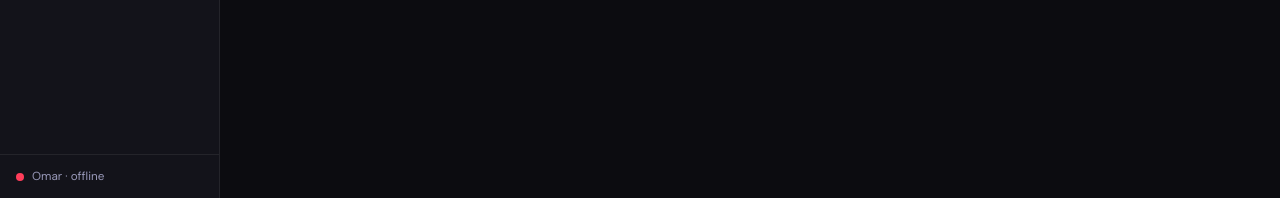
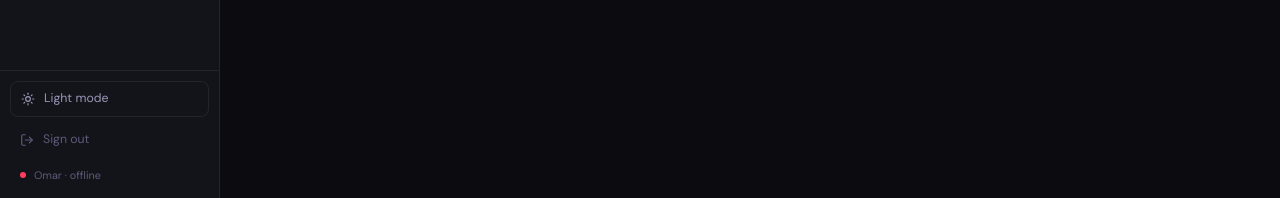
Before and after one commit to underfirex0/iptv-crm-v2, a Next.js app: page /leads in a window 1280 px wide. Shown: the part 602-800 px from the top of the page. Built offline with nearby package versions, Linux system fonts and the light colour scheme; no server answers; the database is empty.

Commit message:
Update Sidebar.jsx

```diff
--- a/components/Sidebar.jsx
+++ b/components/Sidebar.jsx
@@ -1,8 +1,9 @@
 'use client'
 import Link from 'next/link'
-import { usePathname } from 'next/navigation'
-import { LayoutDashboard, Users, Package, Zap } from 'lucide-react'
+import { usePathname, useRouter } from 'next/navigation'
+import { LayoutDashboard, Users, Package, Zap, Sun, Moon, LogOut } from 'lucide-react'
 import { useEffect, useState } from 'react'
+import { useTheme } from './ThemeProvider'
 
 const nav = [
   { href: '/dashboard', icon: LayoutDashboard, label: 'Dashboard' },
@@ -11,7 +12,9 @@ const nav = [
 ]
 
 export default function Sidebar() {
-  const pathname = usePathname()
+  const pathname  = usePathname()
+  const router    = useRouter()
+  const { theme, toggle } = useTheme()
   const [botOnline, setBotOnline] = useState(null)
 
   useEffect(() => {
@@ -27,10 +30,18 @@ export default function Sidebar() {
     return () => clearInterval(t)
   }, [])
 
+  async function logout() {
+    await fetch('/api/auth/logout', { method: 'POST' })
+    router.push('/login')
+  }
+
   return (
     <aside style={{
-      width: 220, background: 'var(--surface)', borderRight: '1px solid var(--border)',
-      display: 'flex', flexDirection: 'column', flexShrink: 0, height: '100%'
+      width: 220,
+      background: 'var(--surface)',
+      borderRight: '1px solid var(--border)',
+      display: 'flex', flexDirection: 'column', flexShrink: 0, height: '100%',
+      transition: 'background 0.2s, border-color 0.2s'
     }}>
       {/* Logo */}
       <div style={{ padding: '20px 20px 16px', borderBottom: '1px solid var(--border)' }}>
@@ -59,26 +70,53 @@ export default function Sidebar() {
               <Icon size={16} style={{ opacity: active ? 1 : 0.7 }} />
               {label}
               {href === '/leads' && (
-                <span style={{
-                  marginLeft: 'auto', fontSize: '0.65rem', background: 'var(--accent-2)',
-                  color: 'var(--accent)', padding: '1px 6px', borderRadius: 99, fontWeight: 600
-                }}>Live</span>
+                <span style={{ marginLeft: 'auto', fontSize: '0.65rem', background: 'var(--accent-2)', color: 'var(--accent)', padding: '1px 6px', borderRadius: 99, fontWeight: 600 }}>Live</span>
               )}
             </Link>
           )
         })}
       </nav>
 
-      {/* Bot status */}
-      <div style={{ padding: '12px 16px', borderTop: '1px solid var(--border)' }}>
-        <div style={{ display: 'flex', alignItems: 'center', gap: 8 }}>
+      {/* Bottom */}
+      <div style={{ padding: '10px', borderTop: '1px solid var(--border)', display: 'flex', flexDirection: 'column', gap: 6 }}>
+        {/* Theme toggle */}
+        <button onClick={toggle}
+          style={{
+            display: 'flex', alignItems: 'center', gap: 9, width: '100%',
+            padding: '7px 10px', borderRadius: 8, background: 'none',
+            border: '1px solid var(--border)', cursor: 'pointer',
+            color: 'var(--text-2)', fontSize: '0.82rem', transition: 'all 0.15s'
+          }}
+          onMouseEnter={e => { e.currentTarget.style.background = 'var(--surface-2)'; e.currentTarget.style.color = 'var(--text)' }}
+          onMouseLeave={e => { e.currentTarget.style.background = 'none'; e.currentTarget.style.color = 'var(--text-2)' }}>
+          {theme === 'dark'
+            ? <><Sun size={14} /> Light mode</>
+            : <><Moon size={14} /> Dark mode</>
+          }
+        </button>
+
+        {/* Logout */}
+        <button onClick={logout}
+          style={{
+            display: 'flex', alignItems: 'center', gap: 9, width: '100%',
+            padding: '7px 10px', borderRadius: 8, background: 'none',
+            border: 'none', cursor: 'pointer',
+            color: 'var(--text-3)', fontSize: '0.82rem', transition: 'all 0.15s'
+          }}
+          onMouseEnter={e => { e.currentTarget.style.color = 'var(--hot)' }}
+          onMouseLeave={e => { e.currentTarget.style.color = 'var(--text-3)' }}>
+          <LogOut size={14} /> Sign out
+        </button>
+
+        {/* Bot status */}
+        <div style={{ display: 'flex', alignItems: 'center', gap: 8, padding: '4px 10px' }}>
           {botOnline === null
-            ? <div style={{ width:8,height:8,borderRadius:'50%',background:'var(--text-3)' }} />
+            ? <div style={{ width:6,height:6,borderRadius:'50%',background:'var(--text-3)' }} />
             : botOnline
-              ? <div className="pulse-dot" />
-              : <div style={{ width:8,height:8,borderRadius:'50%',background:'var(--hot)' }} />
+              ? <div className="pulse-dot" style={{ width:6,height:6 }} />
+              : <div style={{ width:6,height:6,borderRadius:'50%',background:'var(--hot)' }} />
           }
-          <span style={{ fontSize: '0.78rem', color: 'var(--text-2)' }}>
+          <span style={{ fontSize: '0.72rem', color: 'var(--text-3)' }}>
             Omar · {botOnline === null ? 'checking' : botOnline ? 'online' : 'offline'}
           </span>
         </div>
```
